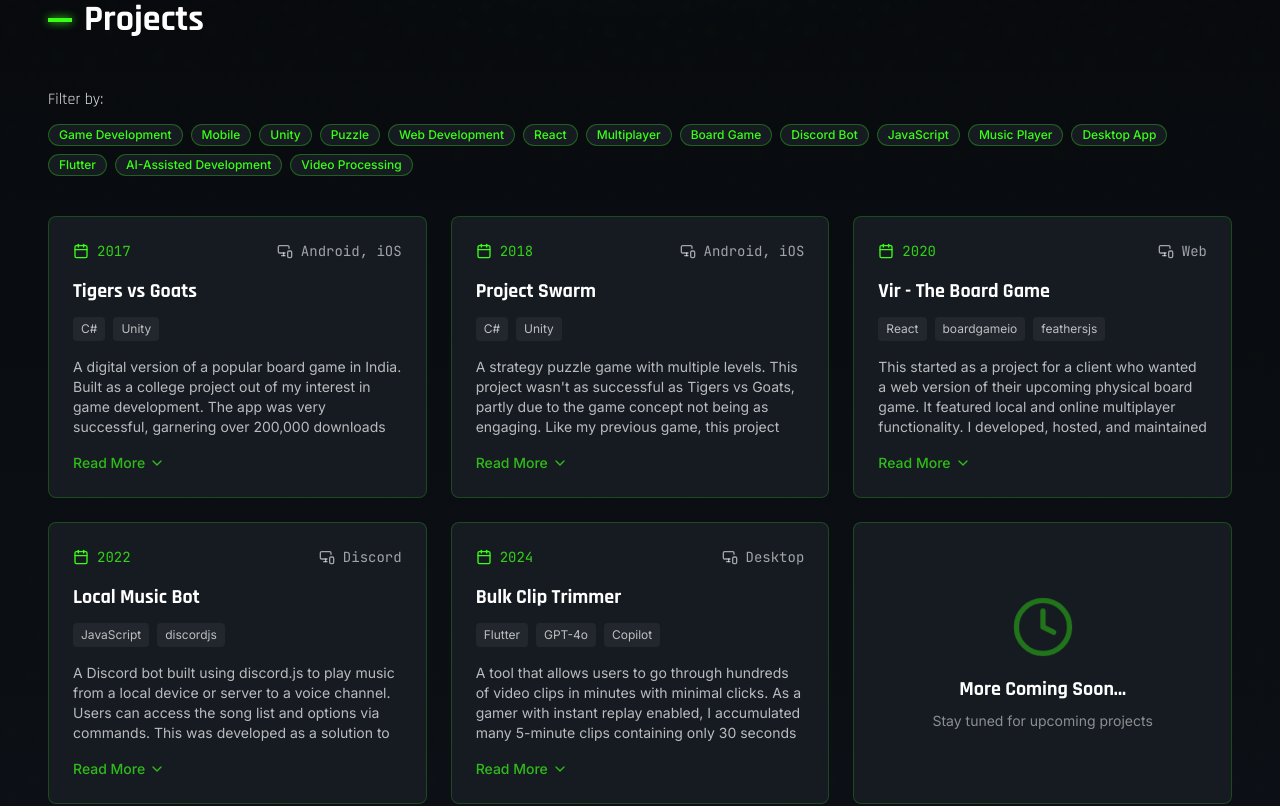
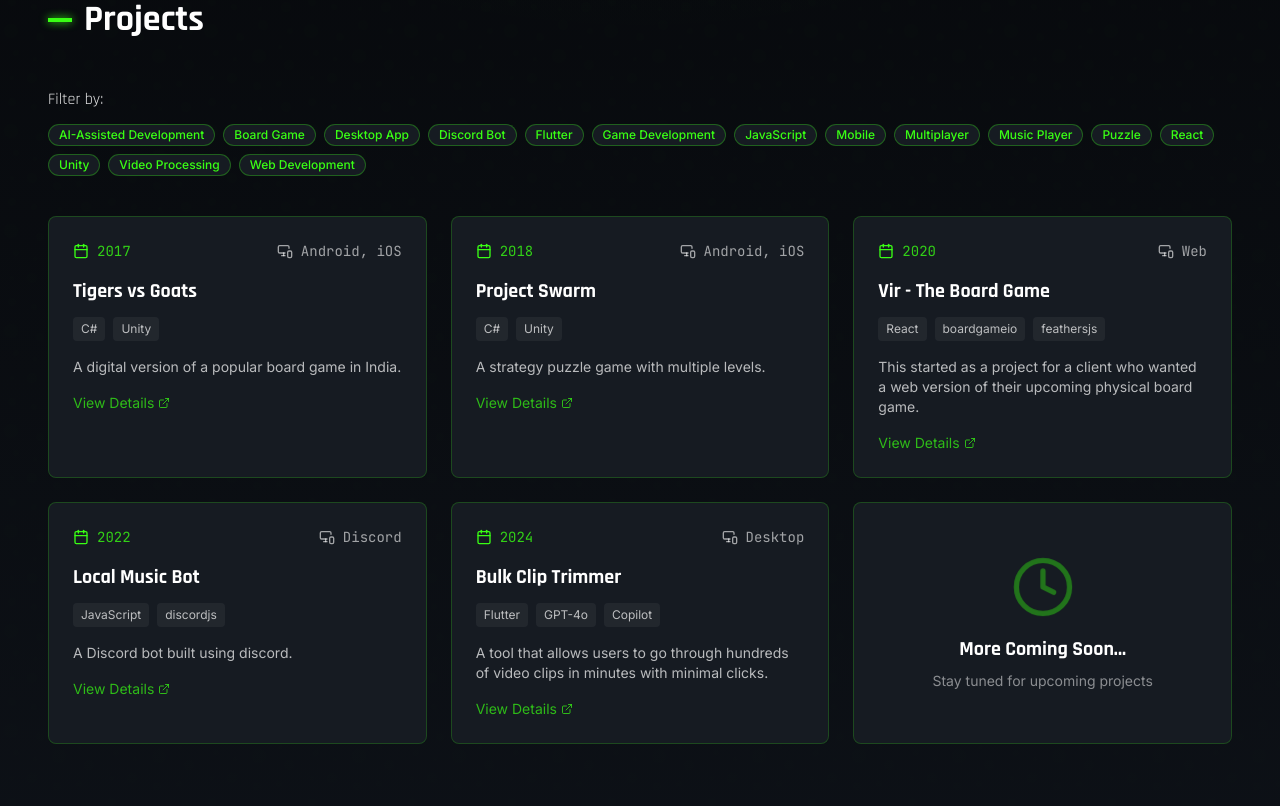
Before and after one commit to kumarajith/kumaji.dev, a React (Vite) app: page / in a window 1280 px wide. Shown: the part 880-1686 px from the top of the page. Built offline with nearby package versions, Linux system fonts and the light colour scheme.

Commit message:
Refactor project tags and details
- Update project tags to match filter tags.
- Implement modal for expanded project details.

```diff
--- a/src/components/ProjectCard.tsx
+++ b/src/components/ProjectCard.tsx
@@ -1,6 +1,7 @@
 
 import React, { useState } from 'react';
-import { Calendar, ChevronDown, ChevronUp, MonitorSmartphone } from 'lucide-react';
+import { Calendar, ChevronDown, ChevronUp, MonitorSmartphone, ExternalLink } from 'lucide-react';
+import { Dialog, DialogContent, DialogHeader, DialogTitle } from './ui/dialog';
 
 interface Project {
   id: number;
@@ -19,6 +20,7 @@ interface ProjectCardProps {
 
 const ProjectCard: React.FC<ProjectCardProps> = ({ project, delay }) => {
   const [expanded, setExpanded] = useState(false);
+  const [modalOpen, setModalOpen] = useState(false);
 
   const toggleExpand = () => {
     setExpanded(!expanded);
@@ -28,10 +30,18 @@ const ProjectCard: React.FC<ProjectCardProps> = ({ project, delay }) => {
     return platforms.join(', ');
   };
 
+  // Extract first sentence for the card preview
+  const getDescriptionPreview = (description: string) => {
+    const firstSentence = description.split('.')[0] + '.';
+    return firstSentence;
+  };
+
   return (
+    <>
       <div
-      className={`gaming-card group overflow-hidden animate-fade-in`}
+        className="gaming-card group overflow-hidden animate-fade-in cursor-pointer"
         style={{ animationDelay: `${delay * 100}ms` }}
+        onClick={() => setModalOpen(true)}
       >
         <div className="p-6 transition-all duration-300">
           {/* Card Header */}
@@ -62,23 +72,70 @@ const ProjectCard: React.FC<ProjectCardProps> = ({ project, delay }) => {
             </div>
           </div>
 
-        {/* Description - Collapsed/Expanded */}
-        <div className={`overflow-hidden transition-all duration-300 ${expanded ? 'max-h-96' : 'max-h-20'}`}>
-          <p className="text-white/70 text-sm">
+          {/* Description Preview */}
+          <p className="text-white/70 text-sm mb-4 line-clamp-3">
+            {getDescriptionPreview(project.description)}
+          </p>
+
+          {/* View Details Hint */}
+          <div className="text-neon-green/70 text-sm flex items-center gap-1 mt-auto">
+            <span>View Details</span>
+            <ExternalLink className="h-3 w-3" />
+          </div>
+        </div>
+      </div>
+
+      {/* Project Details Modal */}
+      <Dialog open={modalOpen} onOpenChange={setModalOpen}>
+        <DialogContent className="bg-gaming-dark border-gaming-accent max-w-3xl max-h-[90vh] overflow-y-auto">
+          <DialogHeader>
+            <div className="flex justify-between items-center">
+              <DialogTitle className="text-2xl font-gaming text-white">
+                {project.title}
+              </DialogTitle>
+              <span className="text-neon-green/80 font-mono text-sm">{project.year}</span>
+            </div>
+          </DialogHeader>
+
+          <div className="mt-4 space-y-6">
+            {/* Tags */}
+            <div className="flex flex-wrap gap-2">
+              {project.tags.map((tag, index) => (
+                <span key={index} className="badge text-xs">
+                  {tag}
+                </span>
+              ))}
+            </div>
+
+            {/* Platforms */}
+            <div className="flex items-center space-x-2">
+              <h4 className="text-white font-medium">Platforms:</h4>
+              <span className="text-white/70">{project.platforms.join(', ')}</span>
+            </div>
+
+            {/* Technologies */}
+            <div>
+              <h4 className="text-white font-medium mb-2">Technologies:</h4>
+              <div className="flex flex-wrap gap-2">
+                {project.tech.map((tech, index) => (
+                  <span key={index} className="text-white/70 bg-white/10 px-3 py-1 rounded text-sm">
+                    {tech}
+                  </span>
+                ))}
+              </div>
+            </div>
+
+            {/* Full Description */}
+            <div>
+              <h4 className="text-white font-medium mb-2">About this Project:</h4>
+              <p className="text-white/70 whitespace-pre-line text-sm leading-relaxed">
                 {project.description}
               </p>
             </div>
-
-        {/* Expand/Collapse button */}
-        <button
-          className="mt-4 flex items-center text-neon-green/70 hover:text-neon-green text-sm font-medium space-x-1 transition-colors"
-          onClick={toggleExpand}
-        >
-          <span>{expanded ? 'Show Less' : 'Read More'}</span>
-          {expanded ? <ChevronUp className="h-4 w-4" /> : <ChevronDown className="h-4 w-4" />}
-        </button>
           </div>
-    </div>
+        </DialogContent>
+      </Dialog>
+    </>
   );
 };
 
--- a/src/components/ProjectGrid.tsx
+++ b/src/components/ProjectGrid.tsx
@@ -23,7 +23,7 @@ const ProjectGrid: React.FC = () => {
     config.projects.forEach(project => {
       project.tags.forEach(tag => tagsSet.add(tag));
     });
-    return Array.from(tagsSet);
+    return Array.from(tagsSet).sort();
   }, []);
 
   // Filter projects based on active tag
@@ -40,17 +40,6 @@ const ProjectGrid: React.FC = () => {
 
   const clearTagFilter = () => {
     setActiveTag(null);
-  };
-
-  // Create a "Coming Soon" project
-  const comingSoonProject = {
-    id: 999,
-    year: "Future",
-    title: "More Coming Soon...",
-    platforms: ["Various"],
-    tech: ["???"],
-    description: "Stay tuned for upcoming projects and experiments. Always working on something new!",
-    tags: ["Future"]
   };
 
   return (
```
Lines whose indentation alone changed are shown as unchanged.
